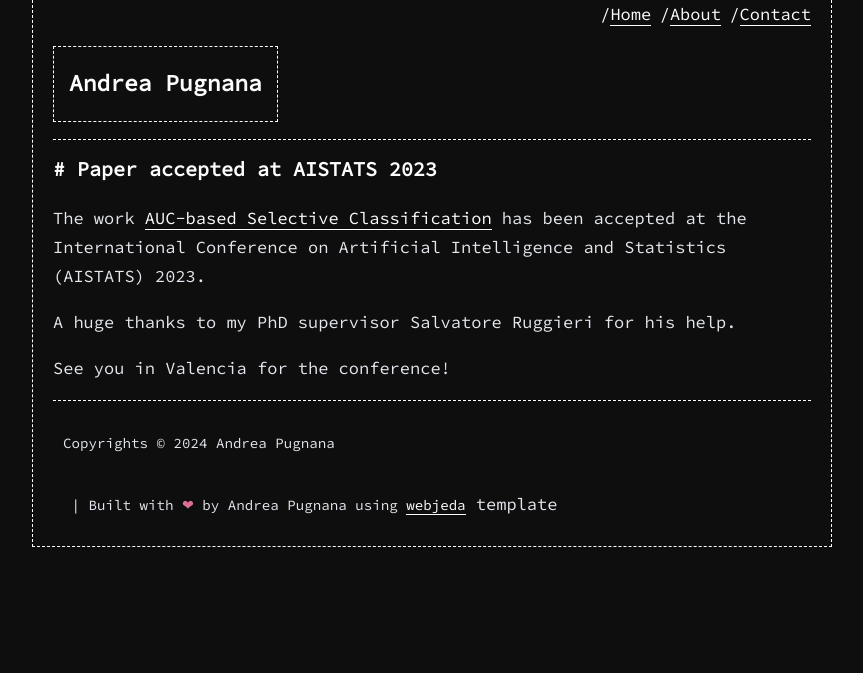
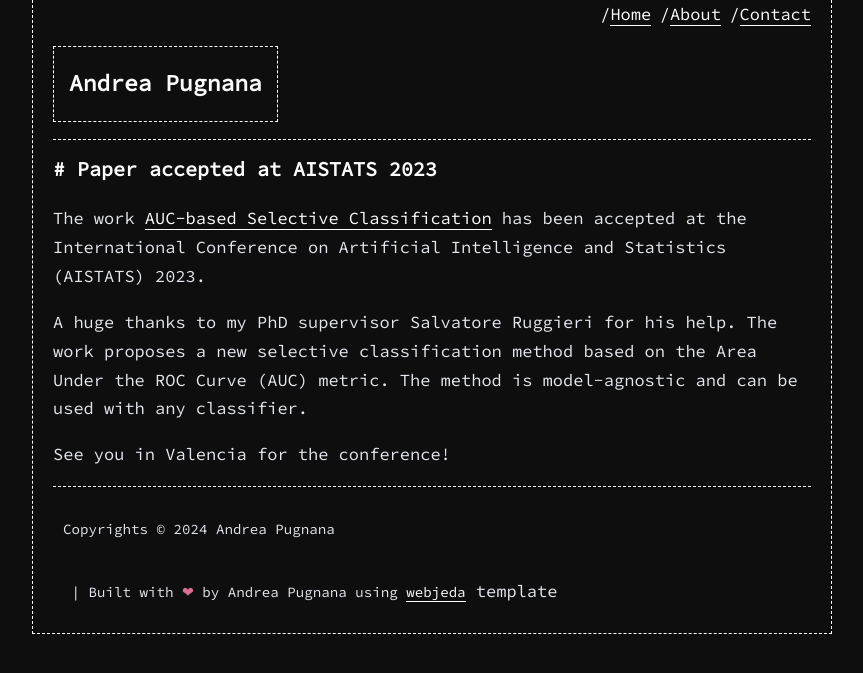
Before and after one commit to andrepugni/andrepugni.github.io, a Jekyll site: the page built from _posts/2023-01-20-paper-accepted-AISTATS-2023.md, in a window 1280 px wide. Shown: the top 673 px of the page, without its empty margins (208-1071 px from the left). Built offline with Jekyll 4.4.1, drawn with Linux system fonts in a browser that asks for light colours.

```diff
--- a/_posts/2023-01-20-paper-accepted-AISTATS-2023.md
+++ b/_posts/2023-01-20-paper-accepted-AISTATS-2023.md
@@ -6,6 +6,9 @@ date:   2023-01-20
 
 The work [AUC-based Selective Classification](https://proceedings.mlr.press/v206/pugnana23a.html) has been accepted at the International Conference on Artificial Intelligence and Statistics (AISTATS) 2023.
 
+
 A huge thanks to my PhD supervisor Salvatore Ruggieri for his help.
+The work proposes a new selective classification method based on the Area Under the ROC Curve (AUC) metric. The method is model-agnostic and can be used with any classifier.
+
 
 See you in Valencia for the conference!
```
